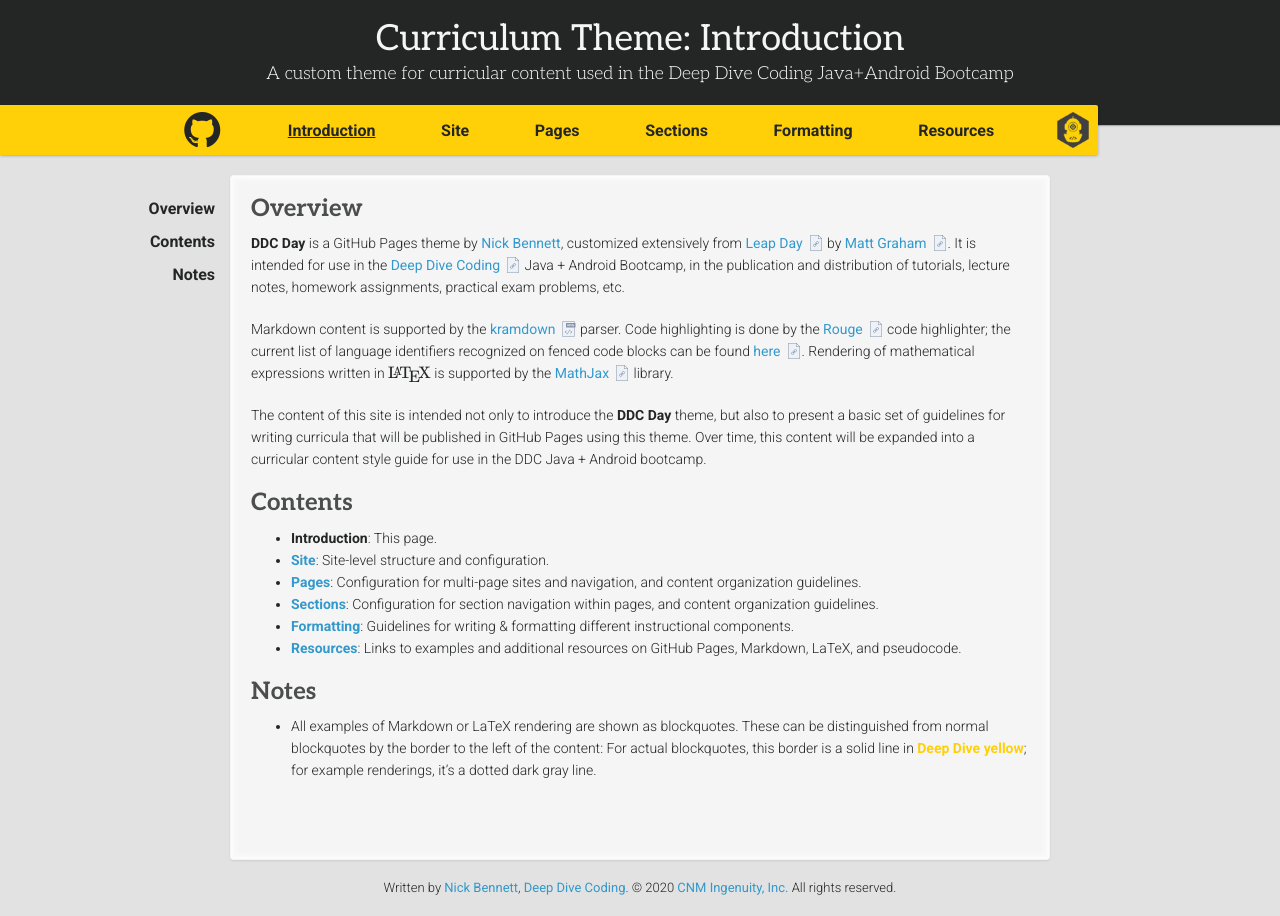
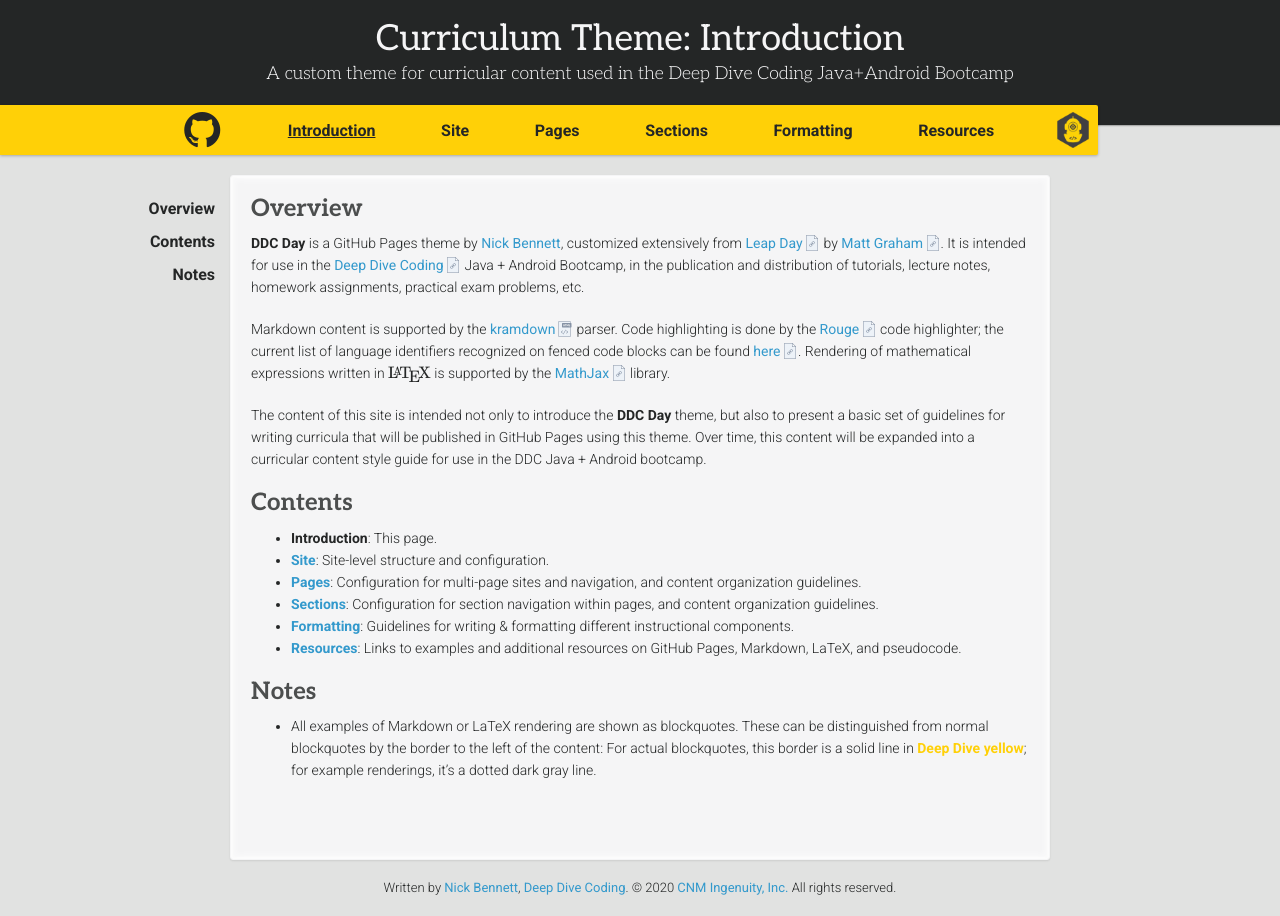
Before and after one commit to ddc-java/ddc-day, a Jekyll site: the page built from index.md, in a window 1280 px wide. Built offline with Jekyll 4.4.1, drawn with Linux system fonts in a browser that asks for light colours; nearby versions of some CDN libraries; some web fonts are replaced; our own code applies the rules of GitHub Pages for plain Markdown files; formulas are drawn with MathJax 3.

Commit message:
Link thumbnails

```diff
--- a/_sass/ddc-day.scss
+++ b/_sass/ddc-day.scss
@@ -107,7 +107,7 @@
   background-position-y: center;
   background-position-x: right;
   background-size: contain;
-  padding-right: 1.5em;
+  padding-right: 1.25em;
   background-image: url("../images/thumbnails/link.svg");
 
   &[href$=".csv" i] {
```
